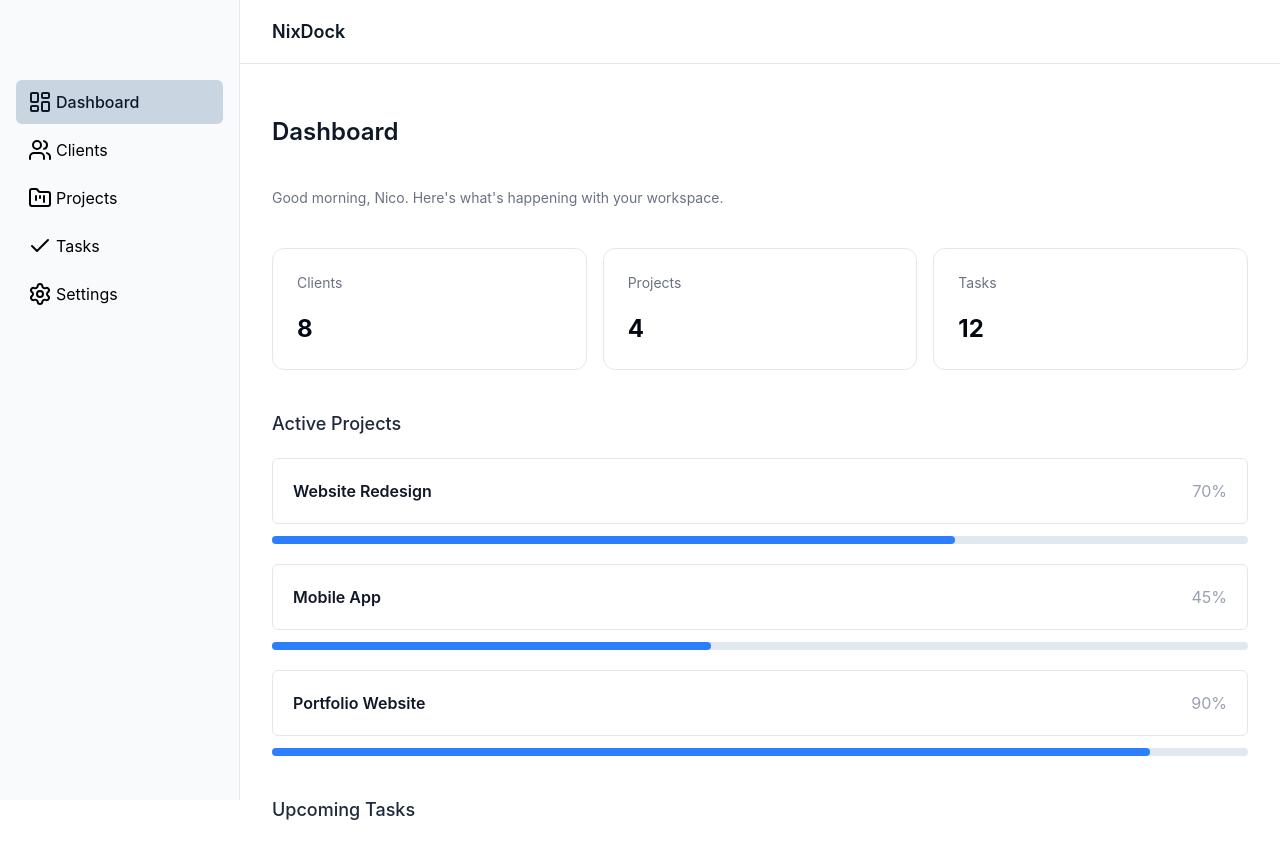
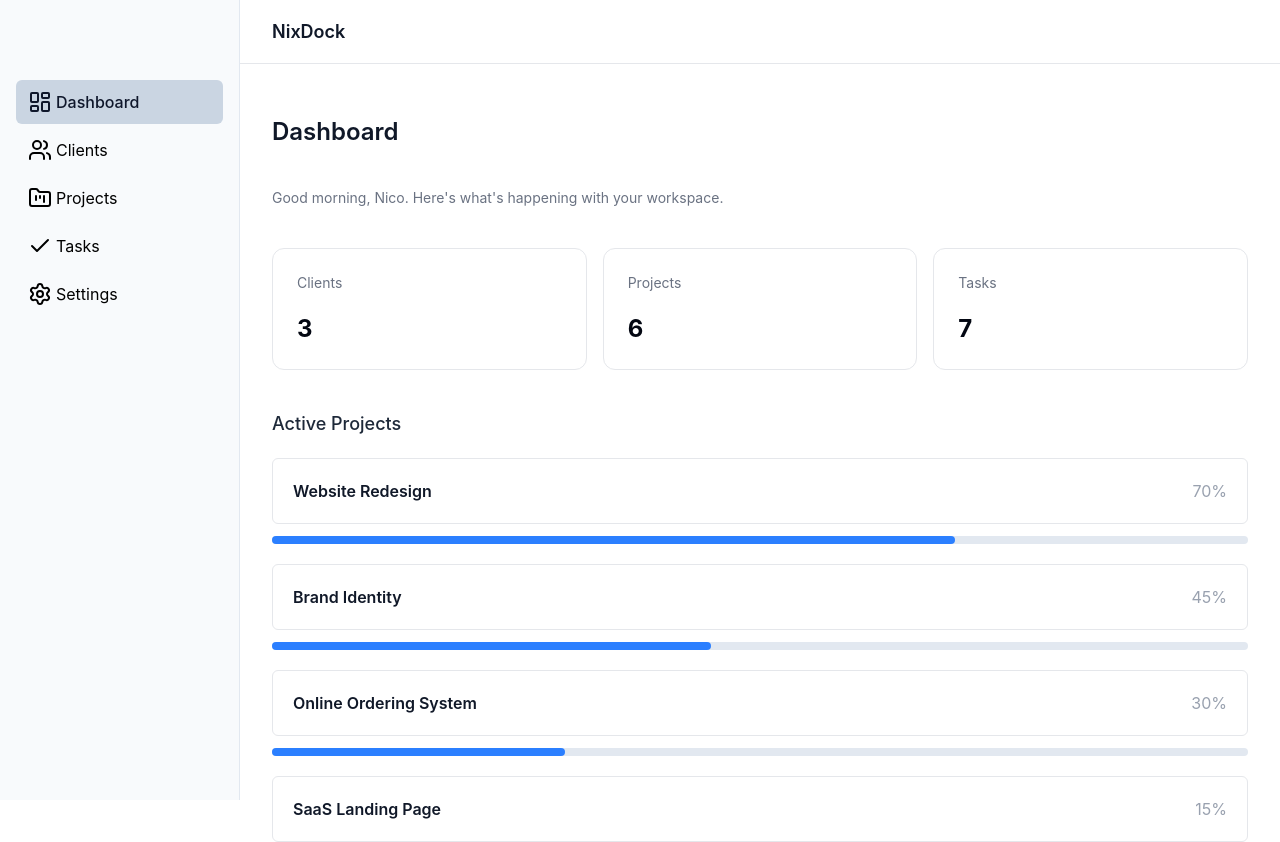
Before and after one commit to nico-devstudio/NixDock, a React (Vite) app: page / in a window 1280 px wide. Shown: the top 842 px of the page. Built offline with nearby package versions, Linux system fonts and the light colour scheme.

Commit message:
feat: make dashboard stats and active projects dynamic

```diff
--- a/src/data/projects.js
+++ b/src/data/projects.js
@@ -1,7 +1,7 @@
 export const projects = [
-    { id: 1, clientId: 1, name: "Website Redesign", status: "Planning", deadline: "2026-09-30" },
-    { id: 2, clientId: 1, name: "Brand Identity", status: "In Progress", deadline: "2026-09-20" },
-    { id: 3, clientId: 1, name: "Landing Page", status: "Completed", deadline: "2026-09-24" },
-    { id: 4, clientId: 2, name: "Restaurant Website", status: "Completed", deadline: "2026-09-28" },
-    { id: 5, clientId: 2, name: "Online Ordering System", status: "In Progress", deadline: "2026-09-26" },
-    { id: 6, clientId: 3, name: "SaaS Landing Page", status: "Planning", deadline: "2026-09-22" }]
+    { id: 1, clientId: 1, name: "Website Redesign", status: "Planning", deadline: "2026-09-30", progress: 70 },
+    { id: 2, clientId: 1, name: "Brand Identity", status: "In Progress", deadline: "2026-09-20", progress: 45 },
+    { id: 3, clientId: 1, name: "Landing Page", status: "Completed", deadline: "2026-09-24", progress: 63 },
+    { id: 4, clientId: 2, name: "Restaurant Website", status: "Completed", deadline: "2026-09-28", progress: 58 },
+    { id: 5, clientId: 2, name: "Online Ordering System", status: "In Progress", deadline: "2026-09-26", progress: 30 },
+    { id: 6, clientId: 3, name: "SaaS Landing Page", status: "Planning", deadline: "2026-09-22", progress: 15 }]
--- a/src/data/tasks.js
+++ b/src/data/tasks.js
@@ -34,4 +34,10 @@ export const tasks = [{
     name: "Polish checkout UI",
     status: "To Do",
     deadline: "2026-09-26",
-}]
+}, {
+    id: 7,
+    projectId: 1,
+    name: "Build Header",
+    status: "Completed",
+    deadline: "2026-09-21",
+},]
--- a/src/pages/Dashboard.jsx
+++ b/src/pages/Dashboard.jsx
@@ -1,3 +1,7 @@
+import { clients } from "../data/clients";
+import { projects } from "../data/projects";
+import { tasks } from "../data/tasks";
+
 export default function Dashboard() {
   const cardsStyle =
     "border border-gray-200 rounded-xl p-6 text-sm text-gray-500 hover:border-gray-300 hover:shadow-sm transition flex-1";
@@ -9,6 +13,9 @@ export default function Dashboard() {
   const actProjOuterProgStyle = "h-2 bg-slate-200 rounded-full w-full mt-3";
   const actProjInnerProgStyle = "h-2 bg-blue-500 rounded-full";
   const h2Style = "text-lg font-medium text-gray-800";
+  const activeProjects = projects.filter(
+    (project) => project.status !== "Completed",
+  );
 
   return (
     <>
@@ -24,49 +31,38 @@ export default function Dashboard() {
         <section className="flex flex-col gap-4 md:flex-row">
           <div className={cardsStyle}>
             <p>Clients</p>
-            <strong className={numbersStyle}>8</strong>
+            <strong className={numbersStyle}>{clients.length}</strong>
           </div>
           <div className={cardsStyle}>
             <p>Projects</p>
-            <strong className={numbersStyle}>4</strong>
+            <strong className={numbersStyle}>{projects.length}</strong>
           </div>
           <div className={cardsStyle}>
             <p>Tasks</p>
-            <strong className={numbersStyle}>12</strong>
+            <strong className={numbersStyle}>{tasks.length}</strong>
           </div>
         </section>
 
         <section className="mt-10">
           <h2 className={h2Style}>Active Projects</h2>
-          <div className="space-y-5 mt-5">
-            <div>
-              <div className={`${container} p-5`}>
-                <p className={activeProjectTitleStyle}>Website Redesign</p>
-                <p className={`${mutedText} shrink-0`}>70%</p>
-              </div>
-              <div className={actProjOuterProgStyle}>
-                <div className={`${actProjInnerProgStyle} w-[70%]`}></div>
-              </div>
-            </div>
-            <div>
-              <div className={`${container} p-5`}>
-                <p className={activeProjectTitleStyle}>Mobile App</p>
-                <p className={`${mutedText} shrink-0`}>45%</p>
-              </div>
-              <div className={actProjOuterProgStyle}>
-                <div className={`${actProjInnerProgStyle} w-[45%]`}></div>
-              </div>
-            </div>
-            <div>
-              <div className={`${container} p-5`}>
-                <p className={activeProjectTitleStyle}>Portfolio Website</p>
-                <p className={`${mutedText} shrink-0`}>90%</p>
-              </div>
-              <div className={actProjOuterProgStyle}>
-                <div className={`${actProjInnerProgStyle} w-[90%]`}></div>
-              </div>
-            </div>
-          </div>
+          <ul className="space-y-5 mt-5">
+            {activeProjects.map((activeProj) => (
+              <li key={activeProj.id}>
+                <div className={`${container} p-5`}>
+                  <p className={activeProjectTitleStyle}>{activeProj.name}</p>
+                  <p className={`${mutedText} shrink-0`}>
+                    {activeProj.progress}%
+                  </p>
+                </div>
+                <div className={actProjOuterProgStyle}>
+                  <div
+                    className={actProjInnerProgStyle}
+                    style={{ width: `${activeProj.progress}%` }}
+                  ></div>
+                </div>
+              </li>
+            ))}
+          </ul>
         </section>
 
         <section className="mt-10">
--- a/src/pages/Project.jsx
+++ b/src/pages/Project.jsx
@@ -1,6 +1,7 @@
 import { Link, useParams } from "react-router-dom";
 import { projects } from "../data/projects";
 import { clients } from "../data/clients";
+import { tasks } from "../data/tasks";
 
 export default function Project() {
   const { id } = useParams();
@@ -11,6 +12,9 @@ export default function Project() {
   const projStatus = "text-xs font-medium px-2.5 py-1 rounded-full self-start";
   const projDetails = "flex justify-between";
   const projDetailLabel = "text-gray-500";
+  const projTasks = project
+    ? tasks.filter((task) => task.projectId === project.id)
+    : [];
 
   return (
     <>
@@ -74,6 +78,44 @@ export default function Project() {
               </div>
             </div>
           </section>
+
+          <section>
+            <h2 className="text-lg font-semibold text-gray-900 my-5">Tasks</h2>
+            <ul className="flex flex-col gap-2">
+              {projTasks.map((task) => (
+                <li key={task.id}>
+                  <Link
+                    to={`/tasks/${task.id}`}
+                    className="justify-between flex border border-gray-200 rounded-xl p-4 hover:border-gray-300 hover:shadow-sm transition"
+                  >
+                    <div className="flex flex-col gap-2">
+                      <p className="text-gray-800 font-medium text-base">
+                        {task.name}
+                      </p>
+                      <p
+                        className={
+                          task.status === "Completed"
+                            ? `bg-green-100 text-green-700 ${projStatus}`
+                            : task.status === "In Progress"
+                              ? `bg-blue-100 text-blue-700 ${projStatus}`
+                              : `bg-gray-100 text-gray-600 ${projStatus}`
+                        }
+                      >
+                        {task.status}
+                      </p>
+                    </div>
+                    <p className="self-center text-sm text-gray-500">
+                      {new Date(task.deadline).toLocaleDateString("en-US", {
+                        year: "numeric",
+                        month: "short",
+                        day: "numeric",
+                      })}
+                    </p>
+                  </Link>
+                </li>
+              ))}
+            </ul>
+          </section>
         </div>
       ) : (
         <p>Project not found</p>
```
